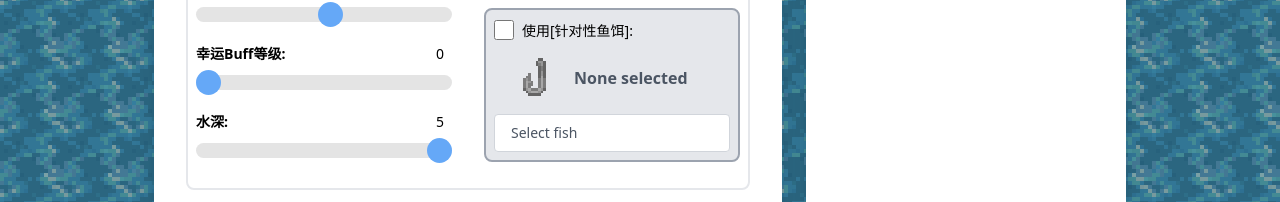
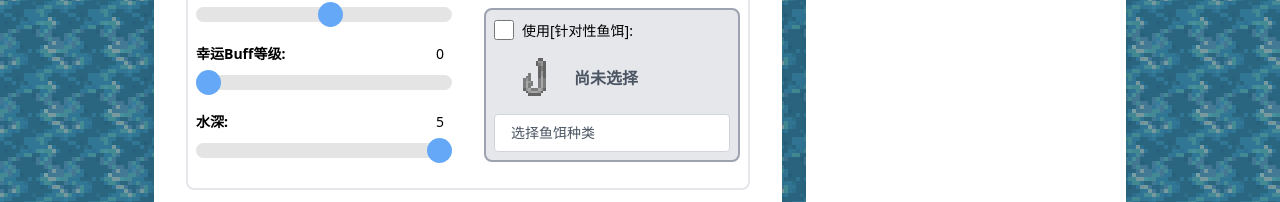
Before and after one commit to WuSWu/stardew-fishing-calc, a Next.js app: page /stardew-fishing-calc/home in a window 1280 px wide. Shown: the part 1120-1322 px from the top of the page. Built offline with nearby package versions, Linux system fonts and the light colour scheme.

Commit message:
Update TargetedContainer.js 下拉菜单汉化V1

```diff
--- a/src/components/TargetedContainer.js
+++ b/src/components/TargetedContainer.js
@@ -21,7 +21,7 @@ const TargetedContainer = ({ options, onSelect, children, disabled }) => {
     }, [filteredOptions]);
 
     useEffect(() => {
-        document.getElementById("dropdownSearch").value = (selectedOption[1]) ? selectedOption[1] : "Select fish";
+        document.getElementById("dropdownSearch").value = (selectedOption[1]) ? selectedOption[1] : "选择鱼饵种类";
         onSelect((selectedOption[1]) ? selectedOption[1] : "")
     }, [selectedOption, isOpen])
 
@@ -56,13 +56,13 @@ const TargetedContainer = ({ options, onSelect, children, disabled }) => {
                 <div className={`h-full w-10 ${disabled ? "grayscale contrast-50" : ""}`}>
                     <img
                         src={img}
-                        alt={(selectedOption[1]) ? selectedOption[1] : "None selected"}
+                        alt={(selectedOption[1]) ? selectedOption[1] : "尚未选择"}
                         className="block size-10 z-20"
                         style={{imageRendering: 'pixelated'}}
                     />
                 </div>
                 <div className='grid auto-rows-auto'>
-                    <span className={`font-bold ${disabled ? "text-gray-600" : "text-black"}`}>{(selectedOption[1]) ? selectedOption[1] : "None selected"}</span>
+                    <span className={`font-bold ${disabled ? "text-gray-600" : "text-black"}`}>{(selectedOption[1]) ? selectedOption[1] : "尚未选择"}</span>
                 </div>
             </div>
             <div className="relative inline-block">
```
